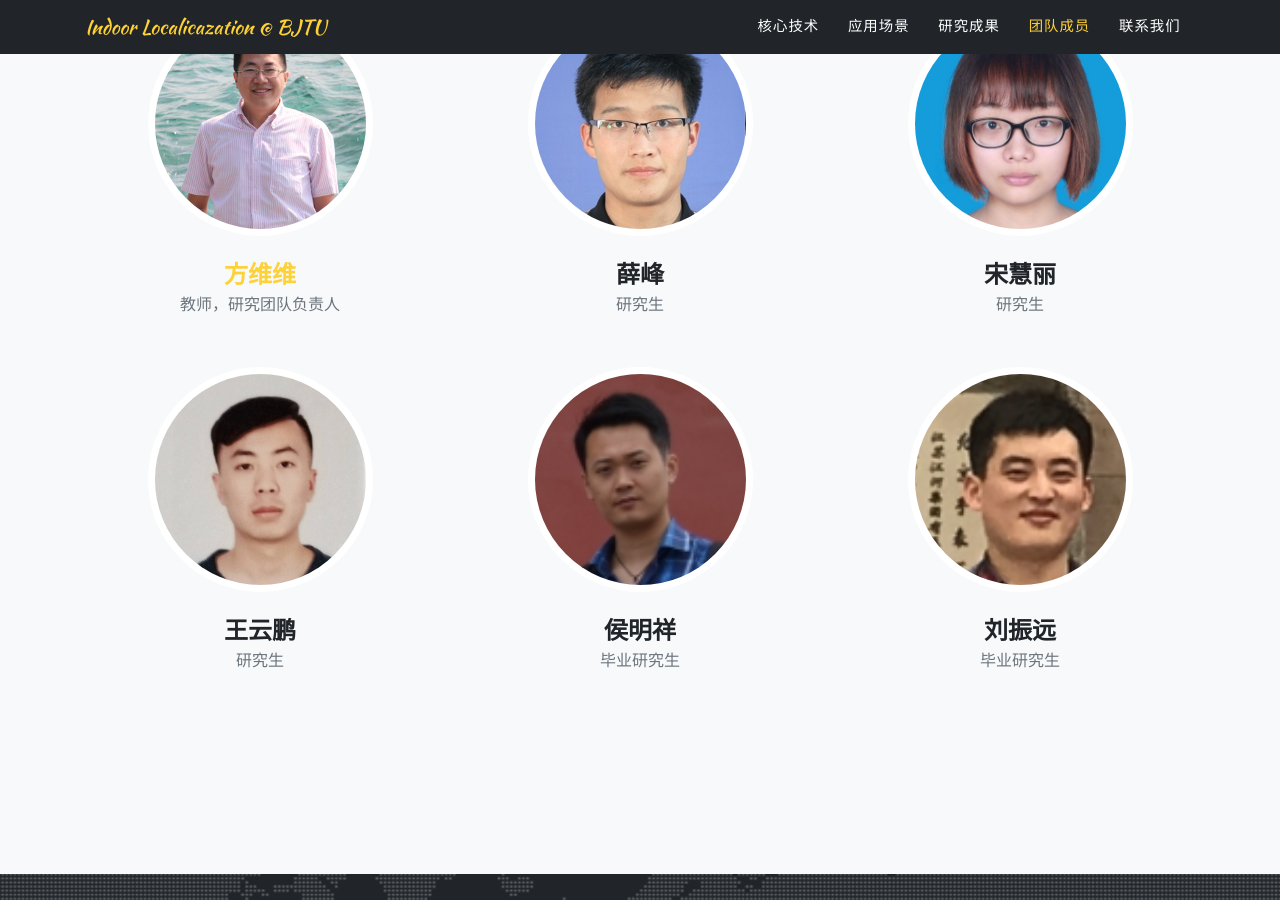
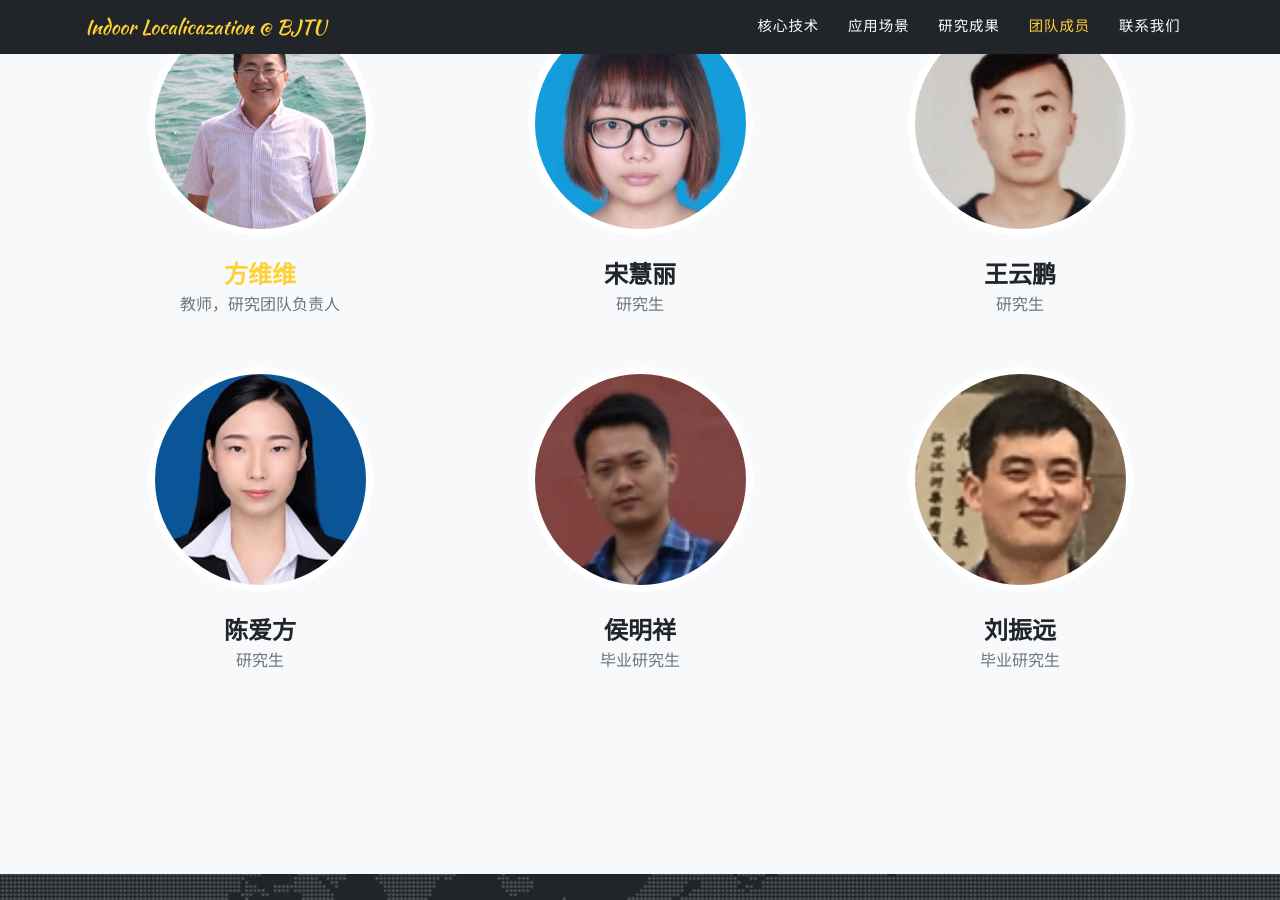
Before and after one commit to fangvv/Homepage, a Jekyll site: the page IndoorLoc/index.html, which Jekyll copies as it is, in a window 1280 px wide and 900 px high, scrolled down 4815 px. Built offline with Jekyll 4.4.1, drawn with Linux system fonts in a browser that asks for light colours; some web fonts are replaced; comment, search, counter and statistics services are not loaded.

Commit message:
Signed-off-by: fangvv <fangvv@gmail.com>

```diff
--- a/Edgecomp/index.html
+++ b/Edgecomp/index.html
@@ -155,6 +155,10 @@
           <img class="rounded-circle img-fluid d-block mx-auto" src="img/lmr.jpg" alt="" />
           <h3>刘梦然 <small>研究生</small> </h3>
       </div>
+      <div class="col-lg-4 col-sm-6 text-center mb-4">
+          <img class="rounded-circle img-fluid d-block mx-auto" src="img/xwy.jpg" alt="" />
+          <h3>许文元 <small>研究生</small> </h3>
+      </div>
   </div>
 </section>
 <!-- /.container -->
--- a/IndoorLoc/index.html
+++ b/IndoorLoc/index.html
@@ -275,21 +275,21 @@
           <div class="col-sm-4">
             <div class="team-member" data-aos="flip-left" data-aos-duration="2000">
               <img class="mx-auto rounded-circle" src="img/team/2.jpg" alt="">
-              <h4>薛峰</h4>
+              <h4>宋慧丽</h4>
               <p class="text-muted">研究生</p>
             </div>
           </div>
           <div class="col-sm-4">
             <div class="team-member" data-aos="flip-left" data-aos-duration="2000">
               <img class="mx-auto rounded-circle" src="img/team/3.jpg" alt="">
-              <h4>宋慧丽</h4>
+              <h4>王云鹏</h4>
               <p class="text-muted">研究生</p>
             </div>
           </div>
           <div class="col-sm-4">
               <div class="team-member" data-aos="flip-left" data-aos-duration="2000">
                 <img class="mx-auto rounded-circle" src="img/team/4.jpg" alt="">
-                <h4>王云鹏</h4>
+                <h4>陈爱方</h4>
                 <p class="text-muted">研究生</p>
               </div>
             </div>
```
Also changed, not shown: Edgecomp/img/xwy.jpg (added), IndoorLoc/img/team/2.jpg, IndoorLoc/img/team/3.jpg, IndoorLoc/img/team/4.jpg.
